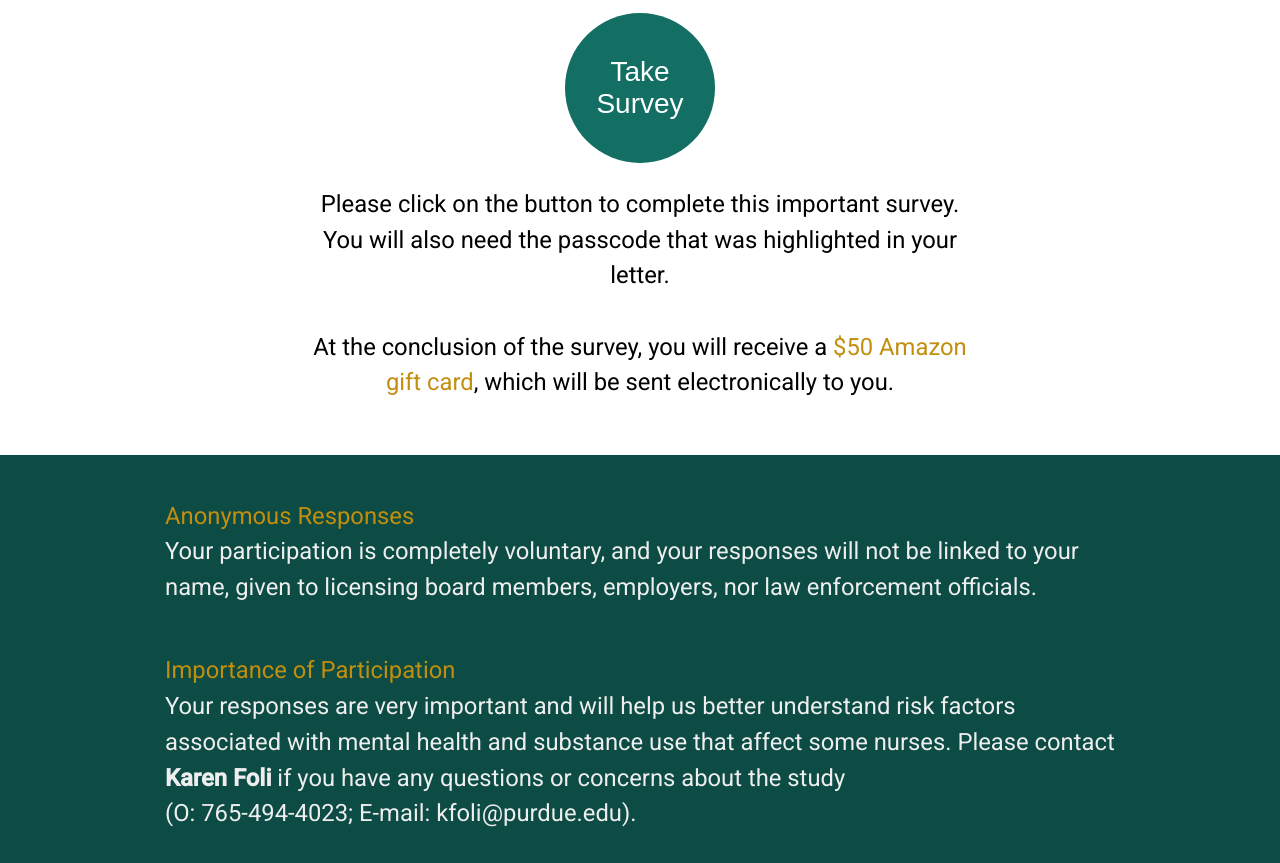
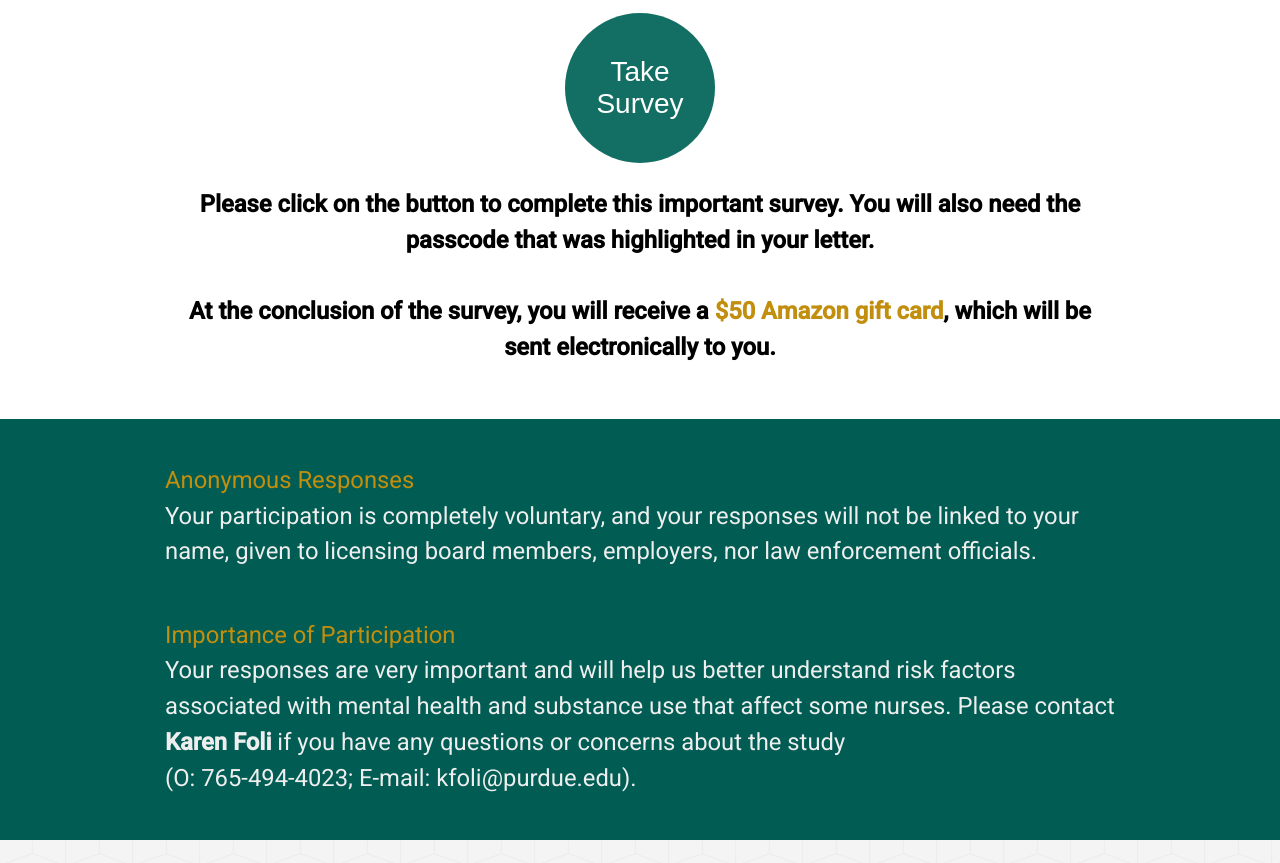
Before and after one commit to vritant24/nursing-website, a website: page index.html in a window 1280 px wide. Shown: the part 597-1460 px from the top of the page. Drawn offline with Linux system fonts and the light colour scheme.

Commit message:
maded changes suggested

```diff
--- a/index.html
+++ b/index.html
@@ -18,11 +18,13 @@
         <div class="section purpose">
             <div class="section-container purpose-container">
                 <p class="section-content">
+                    <b>
                     This study is designed to survey registered nurses within the State of Indiana about areas
                     related to the workplace and mental health, including trauma and substance use.
                     <br><br>
                     The National Council of State Boards of Nursing has provided funding for this study to be
                     conducted through the School of Nursing at Purdue University.
+                    </b>
                 </p>
             </div>
         </div>
@@ -32,11 +34,13 @@
                     <button class="survey-link-btn">Take Survey</button>
                 </div>
                 <p class="section-content">
+                    <b>
                     Please click on the button to complete this important survey. You will also need
                     the passcode that was highlighted in your letter.
                     <br><br>
-                    At the conclusion of the survey, you will receive a <span class="gold-text">$50
-                    Amazon gift card</span>, which will be sent electronically to you.
+                    At the conclusion of the survey, you will receive a <span class="gold-text"><b>$50
+                    Amazon gift card</b></span>, which will be sent electronically to you.
+                    </b>
                 </p>
             </div>
         </div>
--- a/styles/scss/main.scss
+++ b/styles/scss/main.scss
@@ -80,7 +80,7 @@ a:active {
     }
 
     &-content {
-        width: 70%;
+        // width: 70%;
     }
 }
 
@@ -88,7 +88,7 @@ a:active {
     padding: 20px 0;
     &-container {
         .section-content {
-            width: 100%;
+            // width: 100%;
             text-align: center;
         }
     }
@@ -134,7 +134,7 @@ a:active {
 }
 
 .message {
-    background: #0c4c44;
+    background: #015d53;
     color: #eee;
 
     &-container {
@@ -203,7 +203,7 @@ input[type='checkbox'] {
     text-align: center;
 
     padding: 1rem;
-    color: #0081af;
+    color: #c28e0e;
     cursor: pointer;
 
     border-radius: 7px;
@@ -213,7 +213,7 @@ input[type='checkbox'] {
 }
 
 .lbl-toggle:hover {
-    color: #c28e0e;
+    color: #0081af;
 }
 
 .lbl-toggle::before {
```
Also changed, not shown: styles/css/main.css.
